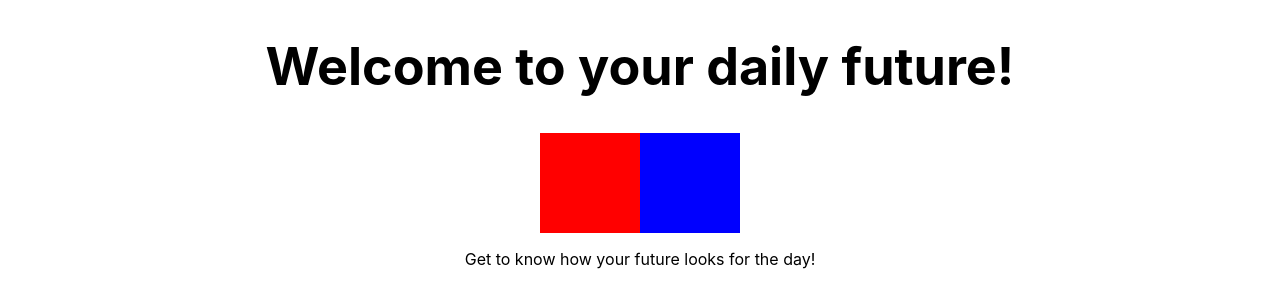
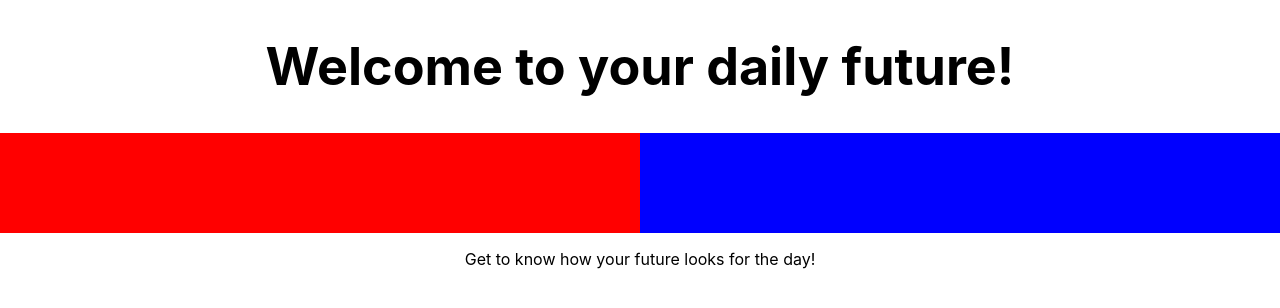
Before and after one commit to Murjana/YourDailyFuture, a React (Create React App) app: page / in a window 1280 px wide. Shown: the top 308 px of the page. Built offline with nearby package versions, Linux system fonts and the light colour scheme.

Commit message:
adjusted the size of weather and calendar

```diff
--- a/src/App.css
+++ b/src/App.css
@@ -22,12 +22,12 @@
 
 .calendar {
    background-color: red;
-   width: 100px;
-  height: 100px;
+   flex: auto;
+   height: 100px;
   }
 
   .weather {
     background-color:  blue;
-    width: 100px;
+    flex: auto;
     height: 100px;
   }
--- a/src/App.js
+++ b/src/App.js
@@ -6,13 +6,12 @@ function App() {
     <div className="App">
       <header className="App-header">
         <h1>Welcome to your daily future!</h1>
+      </header>
+      <div className="App-body">
         <div className= 'flex-container'>
           <div className='calendar'></div>
           <div className='weather'></div>
         </div>
-
-      </header>
-      <div className="App-body">
         <p>
           Get to know how your future looks for the day!
         </p>
```
